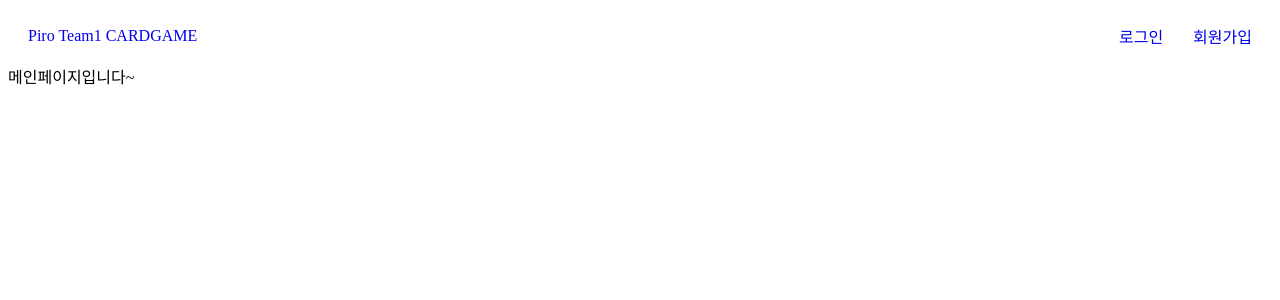
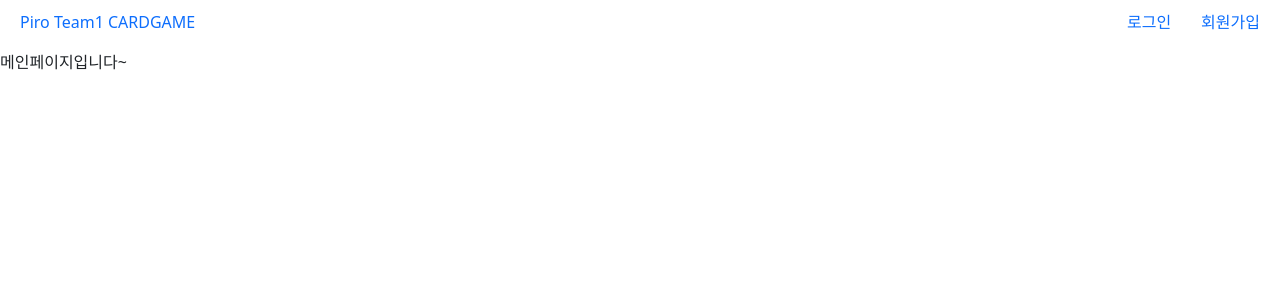
Before and after one commit to mikio999/Piro19_CardGame_01, a Django app: page / in a window 1280 px wide. Shown: the top 300 px of the page. Run offline with Django 4.2, Linux system fonts and the light colour scheme.

Commit message:
[feat] font 추가

```diff
--- /dev/null
+++ b/server/static/css/Nav.css
@@ -0,0 +1,23 @@
+.nav-container {
+  margin-top: 10px;
+  display: flex;
+  flex-direction: row;
+  justify-content: space-between;
+  white-space: nowrap;
+}
+
+.nav-container a {
+  text-decoration: none;
+  margin-left: 20px;
+}
+
+.nav-container ul {
+  display: flex;
+  flex-direction: row;
+  margin-right: 20px;
+}
+
+.nav-container ul li {
+  list-style: none;
+  margin-left: 10px;
+}
--- a/server/static/css/base.css
+++ b/server/static/css/base.css
@@ -1,3 +1,26 @@
-body{
-    background-color:black;
+@import "./Nav.css";
+@font-face {
+  font-family: "NEXON Lv1 Gothic OTF";
+  src: url("https://cdn.jsdelivr.net/gh/projectnoonnu/noonfonts_20-04@2.1/NEXON Lv1 Gothic OTF.woff")
+    format("woff");
+  font-weight: normal;
+  font-style: normal;
 }
+@font-face {
+  font-family: "NEXON Lv2 Gothic";
+  src: url("https://cdn.jsdelivr.net/gh/projectnoonnu/noonfonts_20-04@2.1/NEXON Lv2 Gothic.woff")
+    format("woff");
+  font-weight: normal;
+  font-style: normal;
+}
+@font-face {
+  font-family: "MaplestoryOTFBold";
+  src: url("https://cdn.jsdelivr.net/gh/projectnoonnu/noonfonts_20-04@2.1/MaplestoryOTFBold.woff")
+    format("woff");
+  font-weight: normal;
+  font-style: normal;
+}
+
+body {
+  background-color: black;
+}
--- a/server/templates/games/nav.html
+++ b/server/templates/games/nav.html
@@ -1,33 +1,16 @@
+{% load static %}
 <!DOCTYPE html>
 <html lang="en">
   <head>
     <meta charset="UTF-8" />
     <meta name="viewport" content="width=device-width, initial-scale=1.0" />
-    <style>
-      .nav-container {
-        display: flex;
-        flex-direction: row;
-        justify-content: space-between;
-        align-items: center;
-        white-space: nowrap;
-      }
-
-      .nav-container a {
-        text-decoration: none;
-        margin-left: 20px;
-      }
-
-      .nav-container ul {
-        display: flex;
-        flex-direction: row;
-        margin-right: 20px;
-      }
-
-      .nav-container ul li {
-        list-style: none;
-        margin-left: 10px;
-      }
-    </style>
+    <link rel="stylesheet" href="{%static 'css/base.css'%}" />
+    <link
+      href="https://cdn.jsdelivr.net/npm/bootstrap@5.3.0/dist/css/bootstrap.min.css"
+      rel="stylesheet"
+      integrity="sha384-9ndCyUaIbzAi2FUVXJi0CjmCapSmO7SnpJef0486qhLnuZ2cdeRhO02iuK6FUUVM"
+      crossorigin="anonymous"
+    />
     <title>Piro19_CardGame_01</title>
   </head>
   <body>
```
